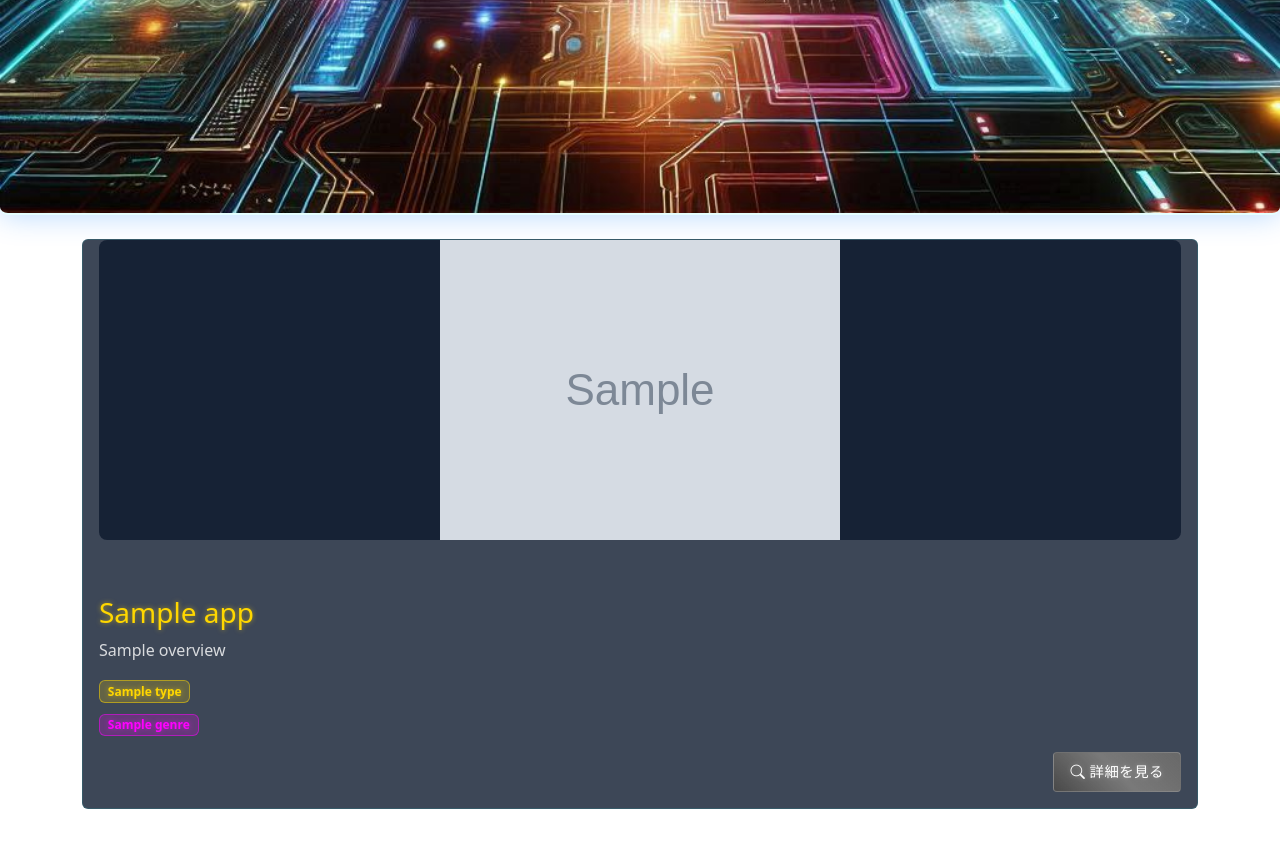
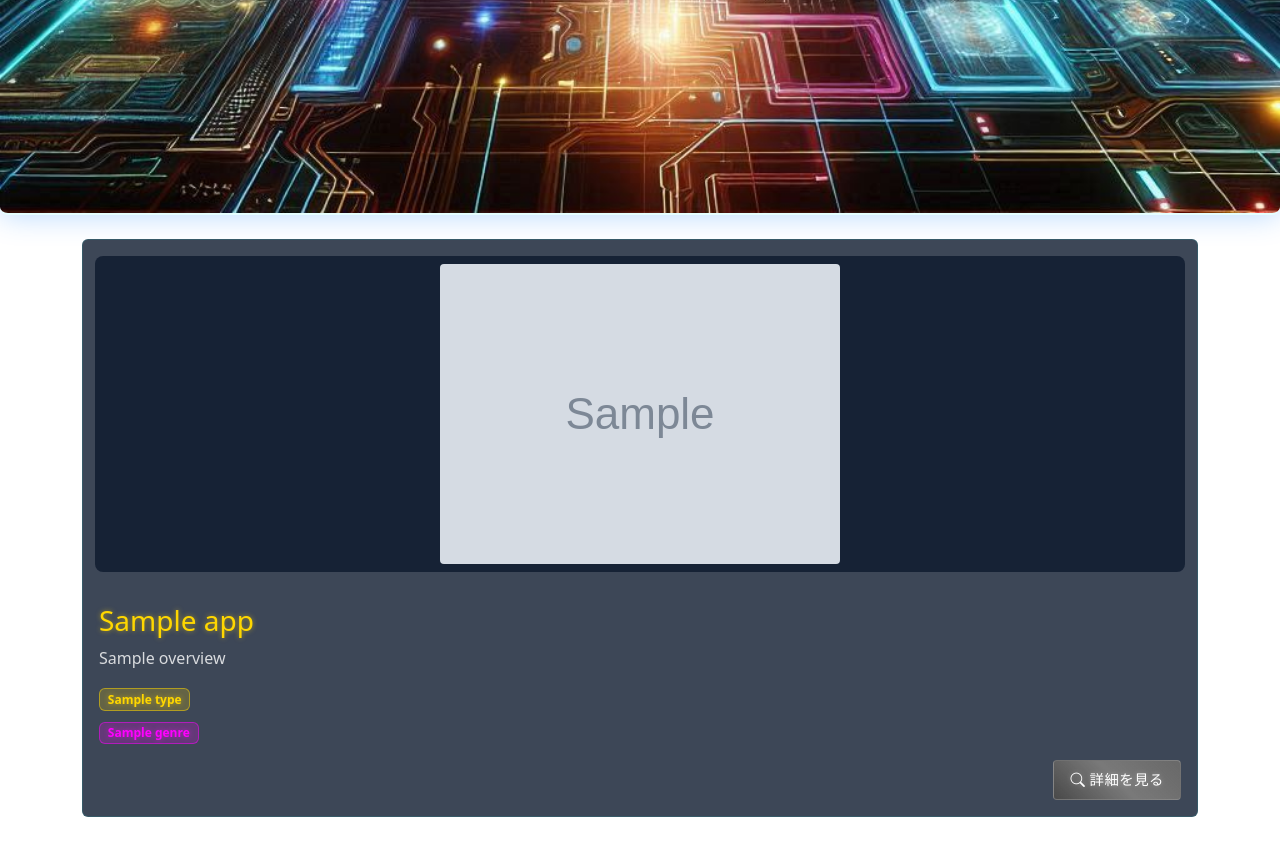
Before and after one commit to kenio12/ore_app, a Django app: template home/templates/home/home.html in a window 1280 px wide. Shown: the part 1127-1984 px from the top of the page. Run offline with Django 5.2, Linux system fonts and the light colour scheme; the template is opened without the code that fills it: most values are stand-ins (such as "Sample title", 1, 10 or a date in 2020); grey boxes marked "Sample" are stand-in pictures; data that the repository does not hold is empty; some libraries are stand-ins or nearby versions.

Commit message:
こまかいところ

```diff
--- a/home/templates/home/home.html
+++ b/home/templates/home/home.html
@@ -171,7 +171,7 @@ function checkImageOrientation(img, appId) {
         // 横長画像の場合：カードの上に配置するように変更
         cardContent.innerHTML = `
             <div class="col-12">
-                <div class="screenshot-wrapper mb-4">
+                <div class="screenshot-wrapper">
                     <div class="screenshot-card">
                         <div class="screenshot-image">
                             <img src="${img.src}"
@@ -402,7 +402,7 @@ function getCardBody(appId, title, overview, types, genres) {
     width: 100%;
     display: flex;
     justify-content: center;
-    padding: 0 1rem 1rem 1rem;
+    padding: 0.75rem;  /* パディングを1.5remから0.75remに減らす */
 }
 
 .screenshot-card {
@@ -413,12 +413,14 @@ function getCardBody(appId, title, overview, types, genres) {
     overflow: hidden;
     transition: all 0.3s ease;
     width: 100%;
+    margin: 0.25rem 0;  /* マージンを0.5remから0.25remに減らす */
 }
 
 .screenshot-image {
     position: relative;
     overflow: hidden;
     text-align: center;
+    padding: 0.5rem;
 }
 
 .screenshot-image img {
@@ -429,6 +431,7 @@ function getCardBody(appId, title, overview, types, genres) {
     max-height: 400px;
     display: block;
     margin: 0 auto;
+    border-radius: 4px;
 }
 
 /* サイバーピンクテキスト */
```
